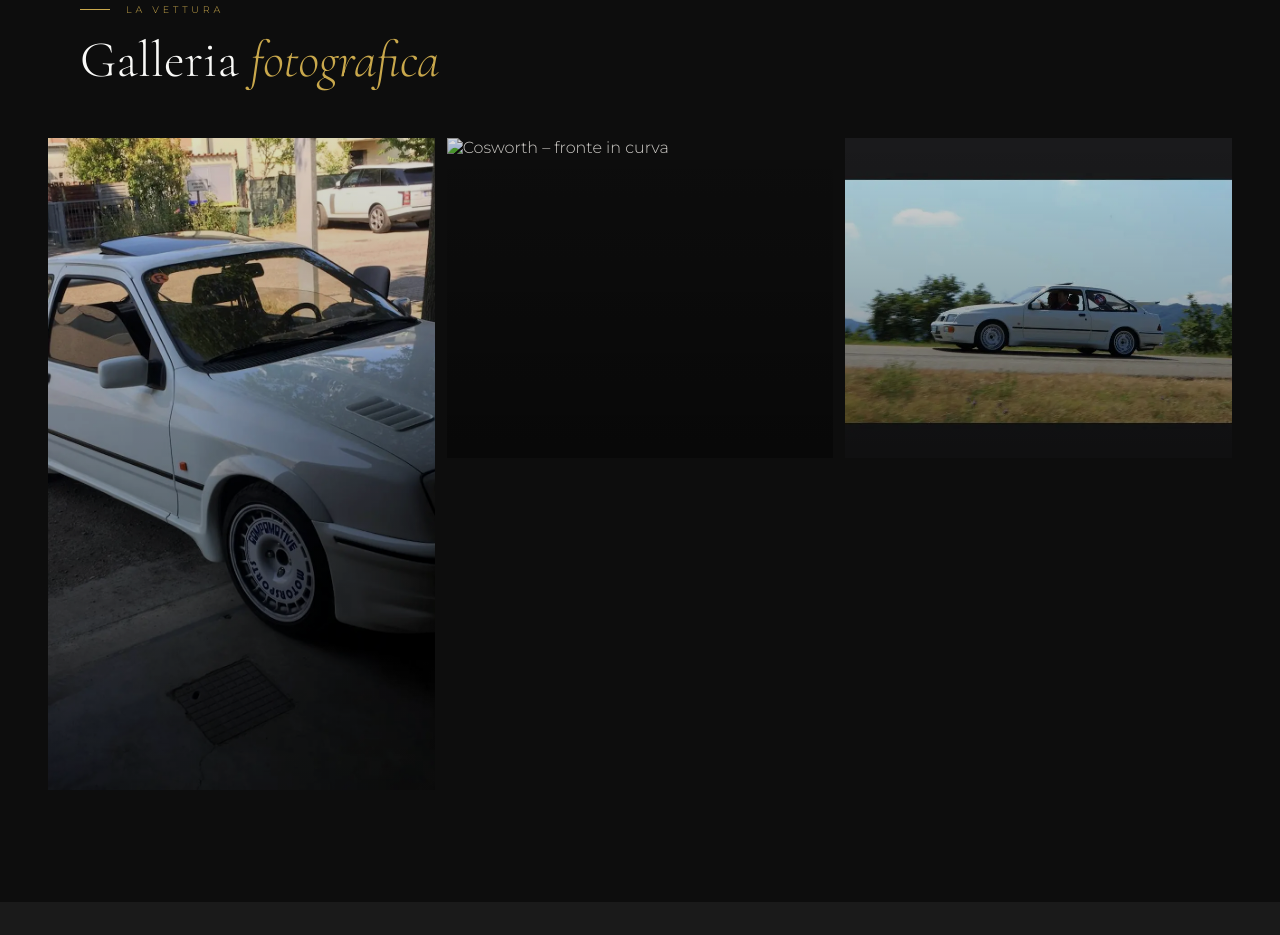
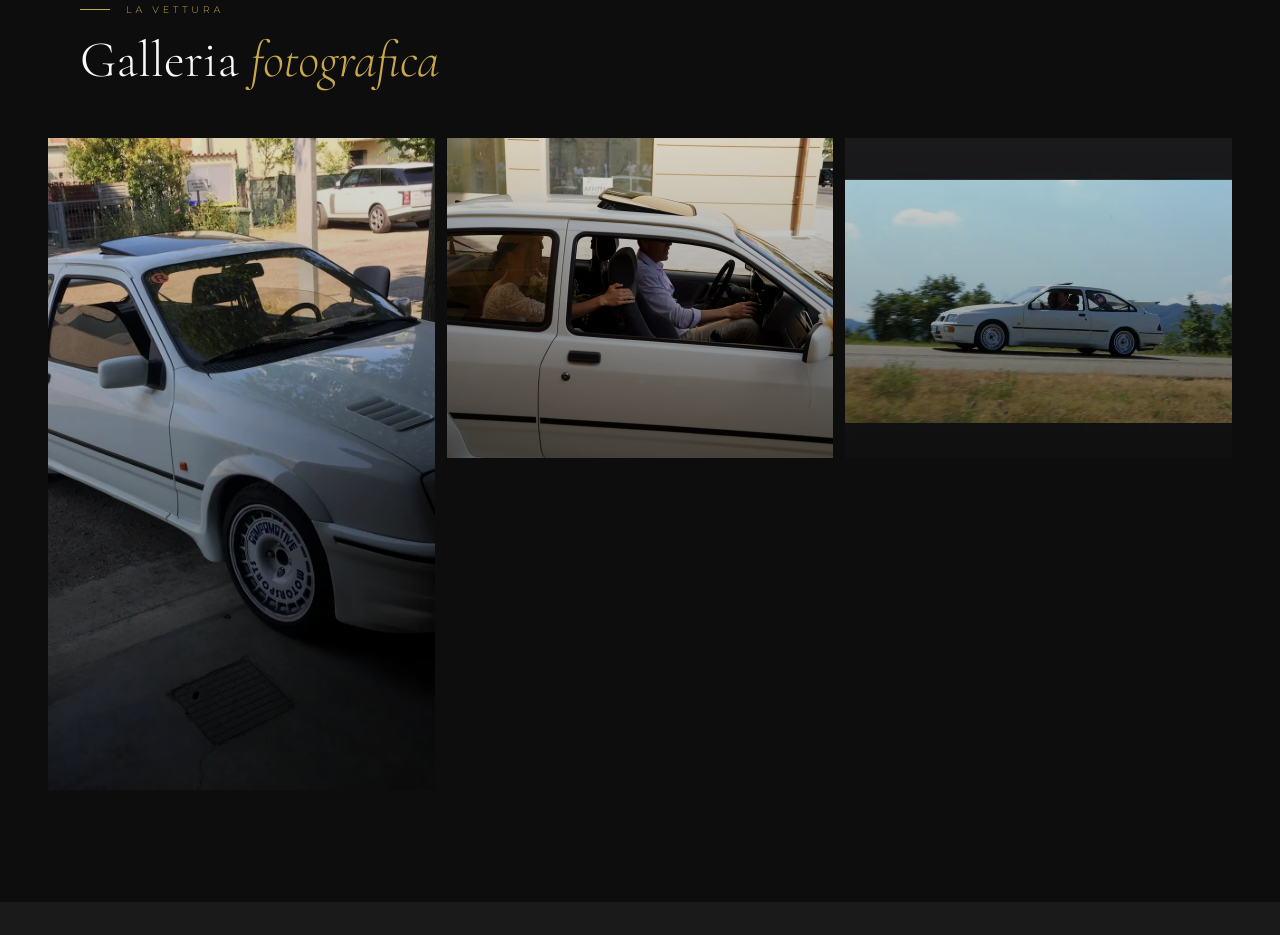
Before and after one commit to MarcoSpanalatte/FordCosworth, a plain HTML site: page index.html in a window 1280 px wide. Shown: the part 1860-2795 px from the top of the page. Drawn offline with nearby package versions, Linux system fonts and the light colour scheme.

Commit message:
Update index.html

```diff
--- a/index.html
+++ b/index.html
@@ -673,7 +673,7 @@
       <img src="Lato2.webp" alt="Cosworth – vista laterale in movimento" loading="lazy">
     </div>
     <div class="gallery-item">
-      <img src="Matrimonio2.webd" alt="Cosworth – fronte in curva" loading="lazy">
+      <img src="Matrimonio2.webp" alt="Cosworth – fronte in curva" loading="lazy">
     </div>
     <div class="gallery-item">
       <img src="Lato3.webp" alt="Cosworth – dettaglio anteriore" loading="lazy">
```
